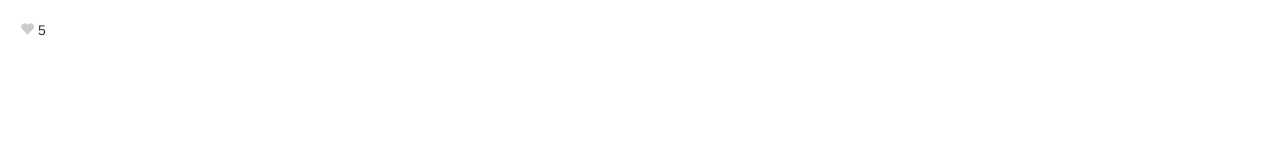
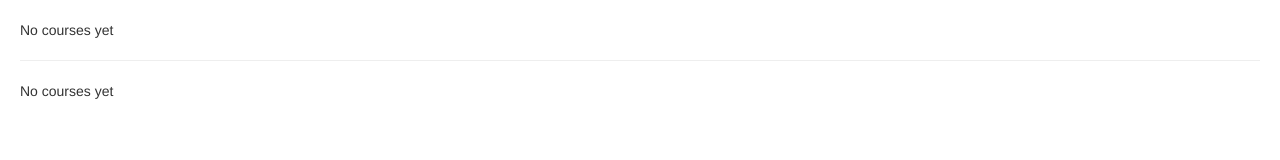
Before and after one commit to ShamimAkhter/angular-learning, an Angular app: page / in a window 1280 px wide. Shown: the top 160 px of the page. Built offline with nearby package versions, Linux system fonts and the light colour scheme.

Commit message:
ngIf directive and hidden property

```diff
--- a/src/app/app.component.html
+++ b/src/app/app.component.html
@@ -1,4 +1,34 @@
+<!-- Approach 1
+<div *ngIf="courses.length > 0">
+  List of courses
+</div>
+<div *ngIf="courses.length === 0">
+  No courses yet
+</div> -->
 
-<like
-  [likesCount]="tweet.likesCount"
-  [isActive]="tweet.isLiked"></like>
+<!-- Approach 2
+<div *ngIf="courses.length > 0; else noCourses">
+  List of courses
+</div>
+<ng-template #noCourses>
+  No courses yet
+</ng-template> -->
+
+<!-- Approach 3 -->
+<div *ngIf="courses.length > 0; then coursesList else noCourses">
+</div>
+<ng-template #coursesList>
+  List of courses
+</ng-template>
+<ng-template #noCourses>
+  No courses yet
+</ng-template>
+
+<hr>
+<!-- Approach 4, using hidden property -->
+<div [hidden]="courses.length == 0">
+  List of courses
+</div>
+<div [hidden]="courses.length > 0">
+  No courses yet
+</div>
--- a/src/app/app.component.ts
+++ b/src/app/app.component.ts
@@ -7,9 +7,5 @@ import { FavoriteChangeEventArgs } from './favorite/favorite.component';
   styleUrls: ['./app.component.css']
 })
 export class AppComponent {
-  tweet = {
-    body: 'Here is the body of a tweet...',
-    isLiked: false,
-    likesCount: 5
-  }
+  courses = [];
 }
```
